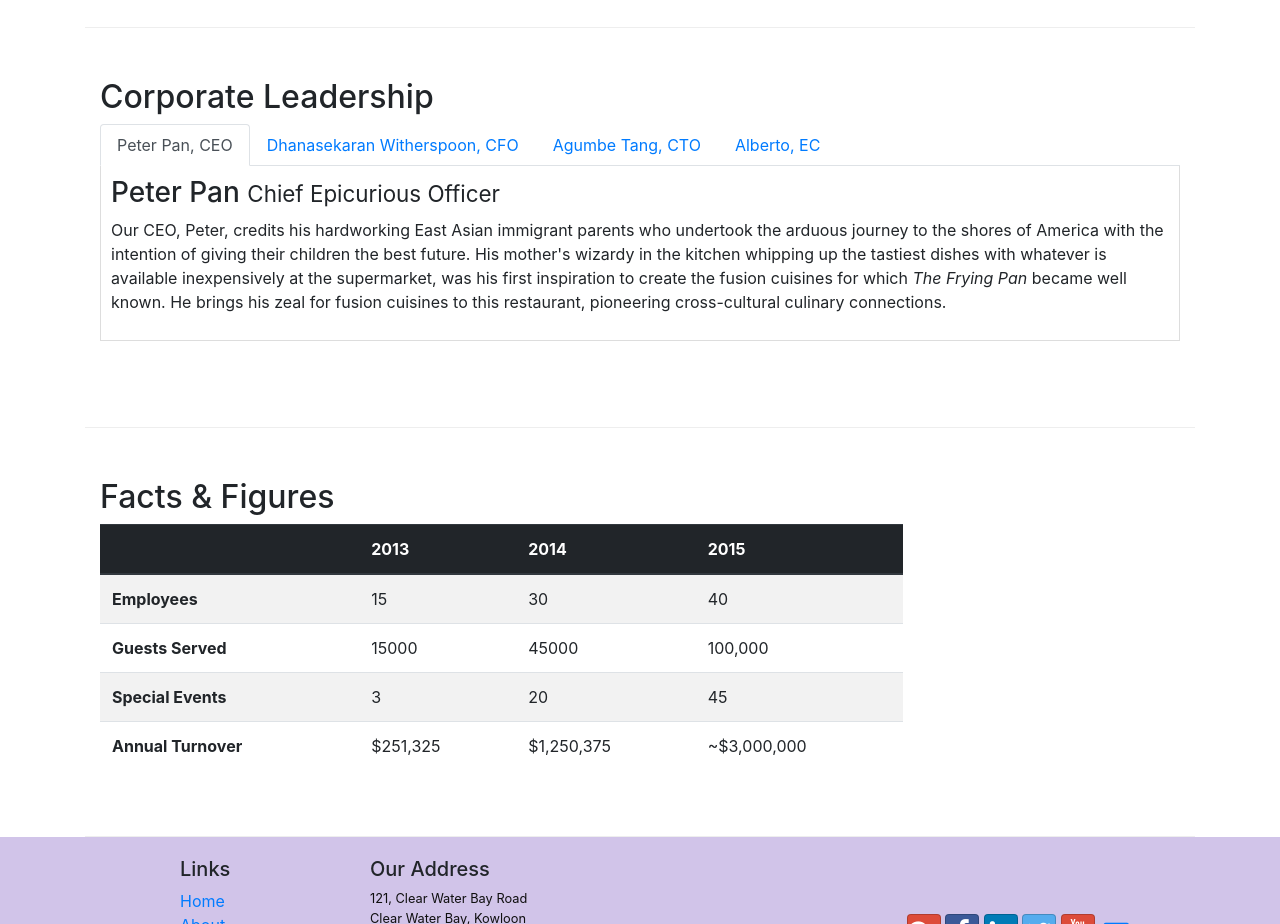
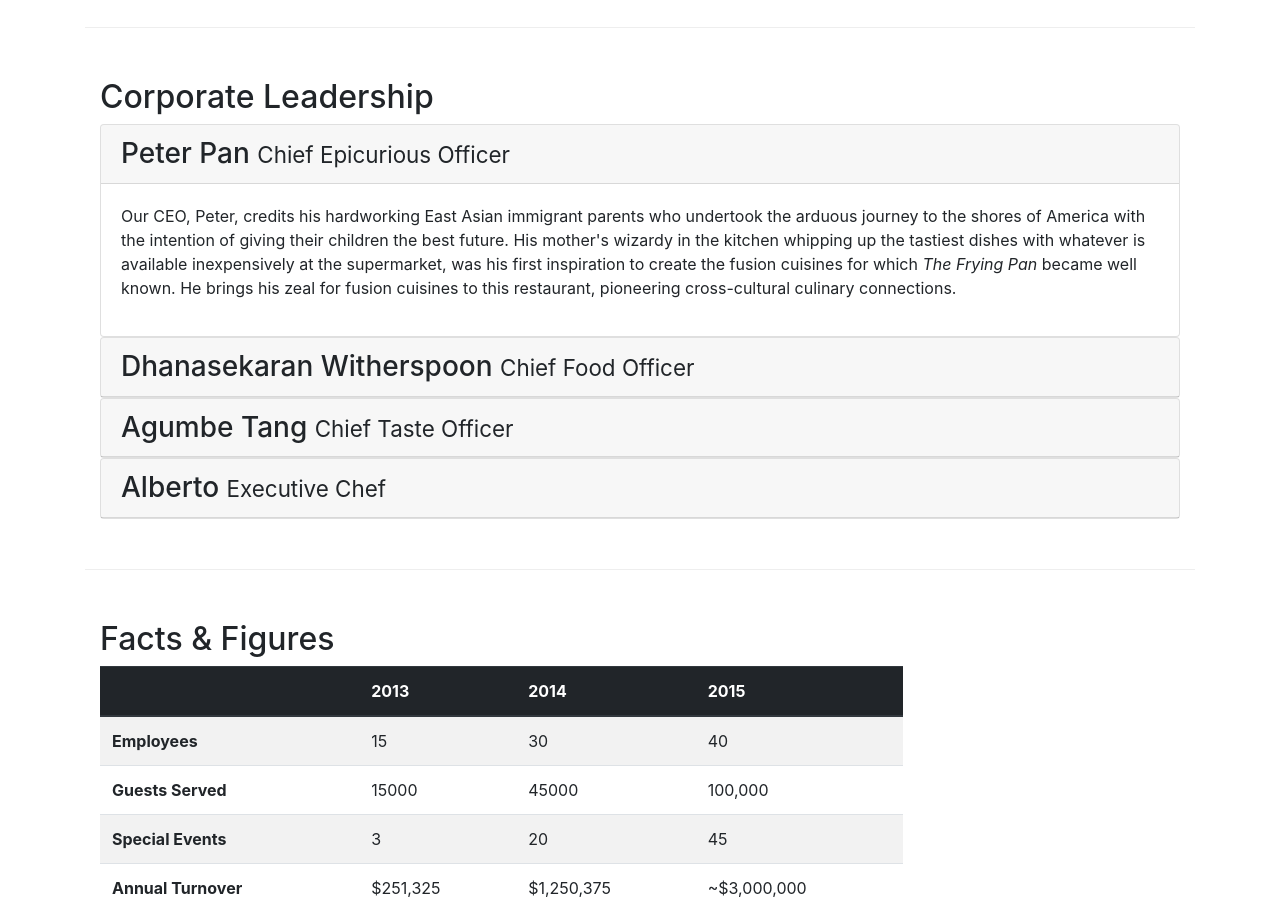
Before and after one commit to Yarikks/bootstrap-Coursera, a website: page aboutus.html in a window 1280 px wide. Shown: the part 920-1844 px from the top of the page. Drawn offline with nearby package versions, Linux system fonts and the light colour scheme.

Commit message:
Accordion

```diff
--- a/aboutus.html
+++ b/aboutus.html
@@ -100,43 +100,70 @@
         <div class="row row-content">
             <div class="col-12">
                 <h2>Corporate Leadership</h2>
-                <ul class="nav nav-tabs">
-                    <li class="nav-item">
-                        <a class="nav-link active" href="#peter" role="tab" data-toggle="tab">Peter Pan, CEO</a>
-                    </li>
-                    <li class="nav-item">
-                        <a class="nav-link" href="#danny" role="tab" data-toggle="tab">Dhanasekaran Witherspoon, CFO</a>
-                    </li>
-                    <li class="nav-item">
-                        <a class="nav-link" href="#agumbe" role="tab" data-toggle="tab">Agumbe Tang, CTO</a>
-                    </li>
-                    <li class="nav-item">
-                        <a class="nav-link" href="#alberto" role="tab" data-toggle="tab">Alberto, EC</a>
-                    </li>
-                </ul>
 
-                <div class="tab-content">
-                    <div role="tabpanel" class="tab-pane fade show active" id="peter">
-                        <h3>Peter Pan <small>Chief Epicurious Officer</small></h3>
-                        <p class="d-none d-sm-block">Our CEO, Peter, credits his hardworking East Asian immigrant parents who undertook the arduous journey to the shores of America with the intention of giving their children the best future. His mother's wizardy in the kitchen whipping up the tastiest dishes with whatever is available inexpensively at the supermarket, was his first inspiration to create the fusion cuisines for which <em>The Frying Pan</em> became well known. He brings his zeal for fusion cuisines to this restaurant, pioneering cross-cultural culinary connections.</p>
+                <div id="accordion">
+                    <div class="card">
+                        <div class="card-header" role="tab" id="peterhead">
+                            <h3 class="mb-0">
+                                <a data-toggle="collapse" data-target="#peter">
+                                    Peter Pan <small>Chief Epicurious Officer</small>
+                                </a>
+                            </h3>
+                        </div>
+                        <div role="tabpanel" class="collapse show" id="peter" data-parent="#accordion">
+                            <div class="card-body">
+                                <p class="d-none d-sm-block">Our CEO, Peter, credits his hardworking East Asian immigrant parents who undertook the arduous journey to the shores of America with the intention of giving their children the best future. His mother's wizardy in the kitchen whipping up the tastiest dishes with whatever is available inexpensively at the supermarket, was his first inspiration to create the fusion cuisines for which <em>The Frying Pan</em> became well known. He brings his zeal for fusion cuisines to this restaurant, pioneering cross-cultural culinary connections.</p>
+                            </div>
+                        </div>
                     </div>
 
-                    <div role="tabpanel" class="tab-pane fade" id="danny">
-                        <h3>Dhanasekaran Witherspoon <small>Chief Food Officer</small></h3>
-                        <p class="d-none d-sm-block">Our CFO, Danny, as he is affectionately referred to by his colleagues, comes from a long established family tradition in farming and produce. His experiences growing up on a farm in the Australian outback gave him great appreciation for varieties of food sources. As he puts it in his own words, <em>Everything that runs, wins, and everything that stays, pays!</em></p>
+                    <div class="card">
+                        <div class="card-header" role="tab" id="dannyhead">
+                            <h3 class="mb-0">
+                                <a data-toggle="collapse" data-target="#danny">
+                                    Dhanasekaran Witherspoon <small>Chief Food Officer</small>
+                                </a>
+                            </h3>
+                        </div>
+                        <div role="tabpanel" class="collapse" id="danny" data-parent="#accordion">
+                            <div class="card-body">
+                                    <p class="d-none d-sm-block">Our CFO, Danny, as he is affectionately referred to by his colleagues, comes from a long established family tradition in farming and produce. His experiences growing up on a farm in the Australian outback gave him great appreciation for varieties of food sources. As he puts it in his own words, <em>Everything that runs, wins, and everything that stays, pays!</em></p>
+                            </div>
+                        </div>
                     </div>
 
-                    <div role="tabpanel" class="tab-pane fade" id="agumbe">
-                        <h3>Agumbe Tang <small>Chief Taste Officer</small></h3>
-                        <p class="d-none d-sm-block">Blessed with the most discerning gustatory sense, Agumbe, our CTO, personally ensures that every dish that we serve meets his exacting tastes. Our chefs dread the tongue lashing that ensues if their dish does not meet his exacting standards. He lives by his motto, <em>You click only if you survive my lick.</em></p>
+
+                    <div class="card">
+                        <div class="card-header" role="tab" id="agumbehead">
+                            <h3 class="mb-0">
+                                <a data-toggle="collapse" data-target="#agumbe">
+                                    Agumbe Tang <small>Chief Taste Officer</small>
+                                </a>
+                            </h3>
+                        </div>
+                        <div role="tabpanel" class="collapse" id="agumbe" data-parent="#accordion">
+                            <div class="card-body">
+                                <p class="d-none d-sm-block">Blessed with the most discerning gustatory sense, Agumbe, our CTO, personally ensures that every dish that we serve meets his exacting tastes. Our chefs dread the tongue lashing that ensues if their dish does not meet his exacting standards. He lives by his motto, <em>You click only if you survive my lick.</em></p>
+                            </div>
+                        </div>
                     </div>
 
-                    <div role="tabpanel" class="tab-pane fade" id="alberto">
-                        <h3>Alberto <small>Executive Chef</small></h3>
-                        <p class="d-none d-sm-block">Award winning three-star Michelin chef with wide International experience having worked closely with whos-who in the culinary world, he specializes in creating mouthwatering Indo-Italian fusion experiences. He says, <em>Put together the cuisines from the two craziest cultures, and you get a winning hit! Amma Mia!</em></p>
+                    <div class="card">
+                        <div class="card-header" role="tab" id="albertohead">
+                            <h3 class="mb-0">
+                                <a data-toggle="collapse" data-target="#alberto">
+                                    Alberto <small>Executive Chef</small>
+                                </a>
+                            </h3>
+                        </div>
+                        <div role="tabpanel" class="collapse" id="alberto" data-parent="#accordion">
+                            <div class="card-body">
+                                <p class="d-none d-sm-block">Award winning three-star Michelin chef with wide International experience having worked closely with whos-who in the culinary world, he specializes in creating mouthwatering Indo-Italian fusion experiences. He says, <em>Put together the cuisines from the two craziest cultures, and you get a winning hit! Amma Mia!</em></p>
+                            </div>
+                        </div>
                     </div>
+
                 </div>
-
             </div>
        </div>
 
```
